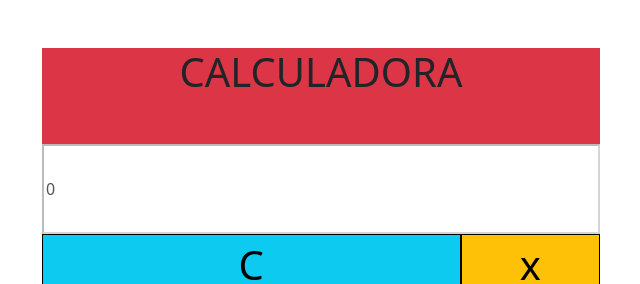
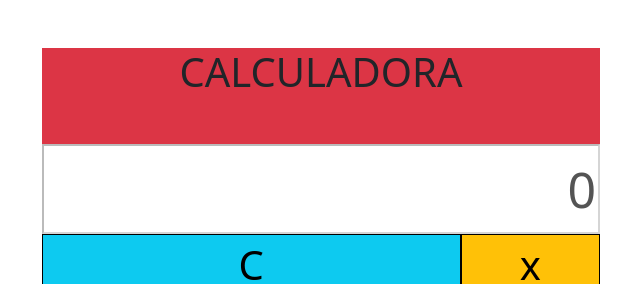
Before and after one commit to erikson-code/calculadora, a Next.js app: page / in a window 1280 px wide. Shown: the top 284 px of the page, without its empty margins (319-959 px from the left). Built offline with nearby package versions, Linux system fonts and the light colour scheme.

Commit message:
Projeto completo

```diff
--- a/components/visor.js
+++ b/components/visor.js
@@ -1,8 +1,16 @@
 const Visor = (props) => {
     return (
         <input
-        style={{ width: "100%", height: "90px", backgroundColor: "white" }}
-        disabled value={props.valor} />
+            style={
+                {
+                    width: "100%"
+                    , height: "90px"
+                    , backgroundColor: "white",
+                    textAlign: "right",
+                    fontSize:"50px"
+                }
+            }
+            disabled value={props.valor} />
     )
 }
 
```
